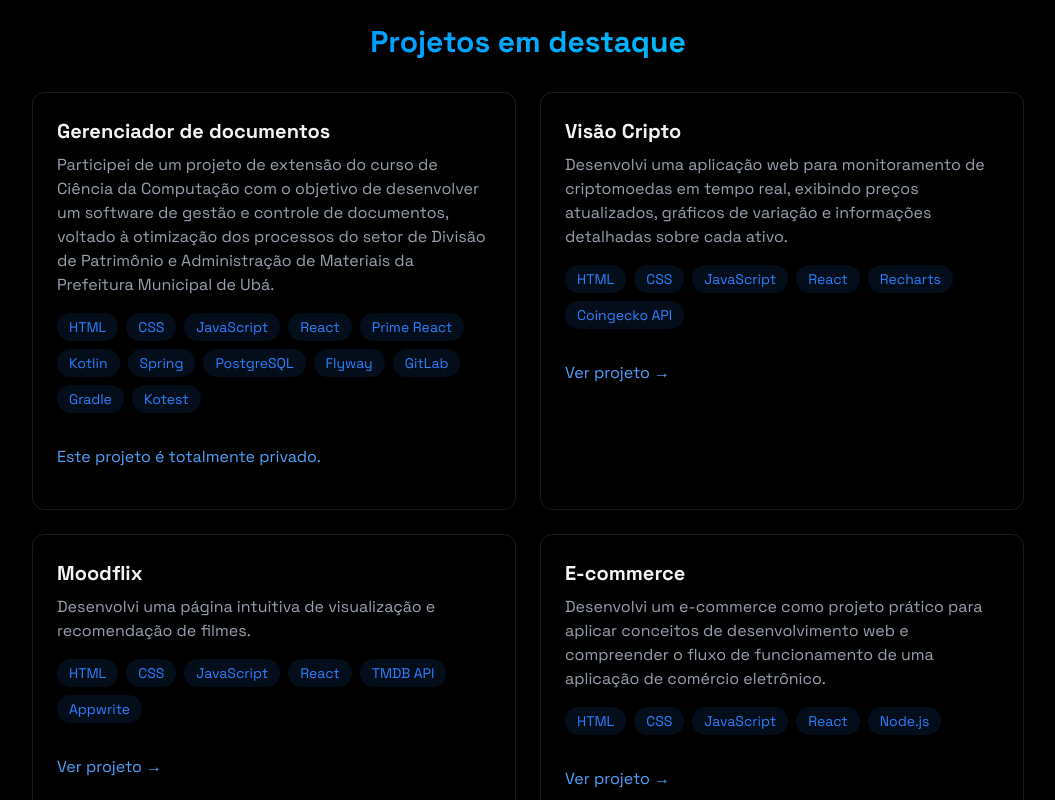
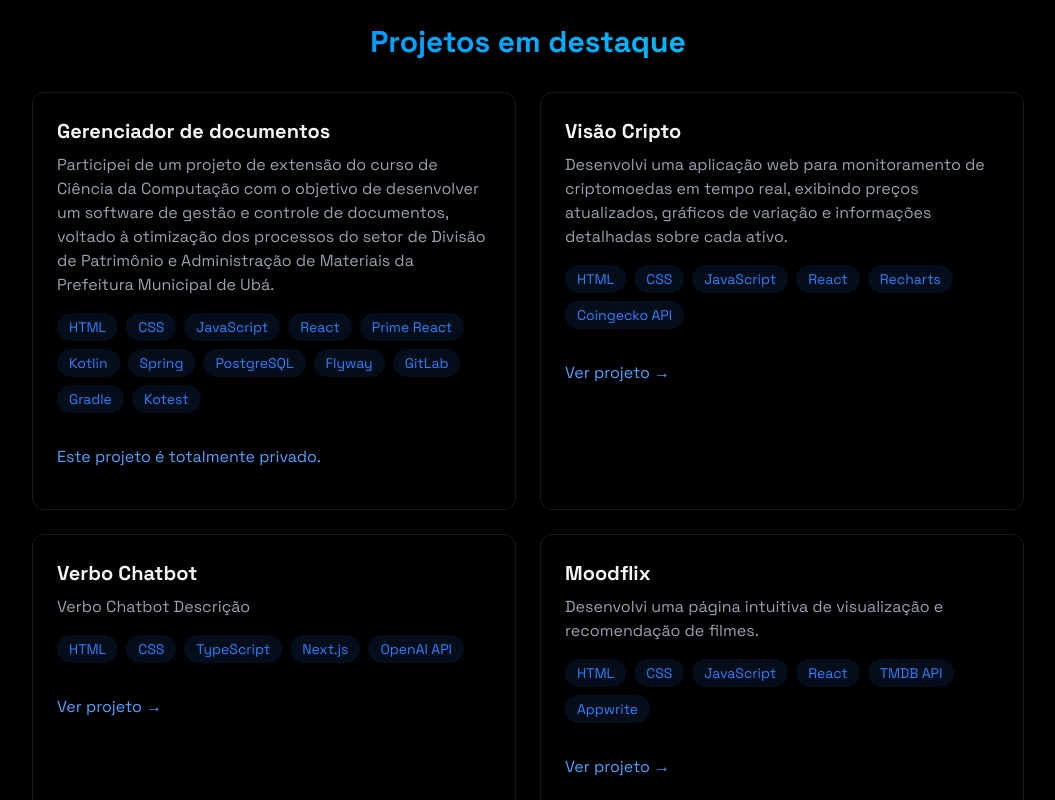
Before and after one commit to lucasrodriguescunha/beautiful-portfolio, a React (Vite) app: page /pt in a window 1280 px wide. Shown: the part 2000-2800 px from the top of the page, without its empty margins (112-1167 px from the left). Built offline with nearby package versions, Linux system fonts and the light colour scheme.

Commit message:
feat: update language toggle functionality and improve project descriptions

```diff
--- a/src/components/MobileMenu.jsx
+++ b/src/components/MobileMenu.jsx
@@ -1,98 +1,70 @@
 import { useNavigate, useParams } from 'react-router-dom';
 import { useTranslation } from 'react-i18next';
+import { useToast } from './Toast/useToast';
 
 export const MobileMenu = ({ menuOpen, setMenuOpen }) => {
   const { i18n, t } = useTranslation();
   const navigate = useNavigate();
   const { lang } = useParams();
+  const { showToast } = useToast();
 
   const handleChangeLanguage = (e) => {
     e.preventDefault();
+
     const newLang = lang === 'en' ? 'pt' : 'en';
 
     i18n.changeLanguage(newLang);
     navigate(`/${newLang}`);
     setMenuOpen(false);
+
+    showToast(
+      newLang === 'pt'
+        ? 'Idioma alterado para Português 🇧🇷'
+        : 'Language changed to English 🇺🇸',
+      'success'
+    );
   };
 
   return (
     <div
       className={`fixed top-0 left-0 w-full bg-[rgba(10,10,10,0.8)] z-40 flex flex-col items-center justify-center
-                    transition-all duration-300 ease-in-out
-
-                    ${menuOpen
+        transition-all duration-300 ease-in-out
+        ${menuOpen
           ? 'h-screen opacity-100 pointer-events-auto'
           : 'h-0 opacity-0 pointer-events-none'
-        }
-                `}
+        }`}
     >
       <button
         onClick={() => setMenuOpen(false)}
-        className='absolute top-6 right-6 text-white text-3xl focus:outline-none cursor-pointer'
-        aria-label='Close Menu'
+        className="absolute top-6 right-6 text-white text-3xl focus:outline-none cursor-pointer"
+        aria-label="Close Menu"
       >
         &times;
       </button>
 
-      <a
-        href='#home'
-        onClick={() => setMenuOpen(false)}
-        className={`text-2xl font-semibold text-white my-4 transform transition-transform duration-300
-                    ${menuOpen
-            ? 'opacity-100 translate-y-0'
-            : 'opacity-0 translate-y-5'}
-                    `}
-      >
+      <a href="#home" onClick={() => setMenuOpen(false)} className="text-2xl font-semibold text-white my-4">
         {t('home')}
       </a>
 
-      <a
-        href='#about'
-        onClick={() => setMenuOpen(false)}
-        className={`text-2xl font-semibold text-white my-4 transform transition-transform duration-300
-                    ${menuOpen
-            ? 'opacity-100 translate-y-0'
-            : 'opacity-0 translate-y-5'}
-                    `}
-      >
+      <a href="#about" onClick={() => setMenuOpen(false)} className="text-2xl font-semibold text-white my-4">
         {t('about')}
       </a>
 
-      <a
-        href='#projects'
-        onClick={() => setMenuOpen(false)}
-        className={`text-2xl font-semibold text-white my-4 transform transition-transform duration-300
-                    ${menuOpen
-            ? 'opacity-100 translate-y-0'
-            : 'opacity-0 translate-y-5'}
-                    `}
-      >
+      <a href="#projects" onClick={() => setMenuOpen(false)} className="text-2xl font-semibold text-white my-4">
         {t('projects')}
       </a>
 
-      <a
-        href='#contact'
-        onClick={() => setMenuOpen(false)}
-        className={`text-2xl font-semibold text-white my-4 transform transition-transform duration-300
-                    ${menuOpen
-            ? 'opacity-100 translate-y-0'
-            : 'opacity-0 translate-y-5'}
-                    `}
-      >
+      <a href="#contact" onClick={() => setMenuOpen(false)} className="text-2xl font-semibold text-white my-4">
         {t('contact')}
       </a>
 
       <a
-        href='#change-language'
+        href="#change-language"
         onClick={handleChangeLanguage}
-        className={`text-2xl font-semibold text-white my-4 transform transition-transform duration-300
-                    ${menuOpen
-            ? 'opacity-100 translate-y-0'
-            : 'opacity-0 translate-y-5'}
-                    `}
+        className="text-2xl font-semibold text-white my-4 cursor-pointer"
       >
         {i18n.language === 'en' ? 'Change language' : 'Mudar idioma'}
       </a>
     </div>
   );
-}
+};
--- a/src/components/Navbar.jsx
+++ b/src/components/Navbar.jsx
@@ -1,16 +1,26 @@
 import { useEffect } from 'react';
 import { useTranslation } from 'react-i18next';
 import { useNavigate, useParams } from 'react-router-dom';
+import { useToast } from './Toast/useToast';
 
 export const Navbar = ({ menuOpen, setMenuOpen }) => {
   const { i18n, t } = useTranslation();
   const navigate = useNavigate();
   const { lang } = useParams();
+  const { showToast } = useToast();
 
   const toggleLanguage = () => {
     const newLang = lang === 'en' ? 'pt' : 'en';
+
     i18n.changeLanguage(newLang);
     navigate(`/${newLang}`);
+
+    showToast(
+      newLang === 'pt'
+        ? 'Idioma alterado para Português'
+        : 'Language changed to English',
+      'success'
+    );
   };
 
   useEffect(() => {
@@ -18,60 +28,38 @@ export const Navbar = ({ menuOpen, setMenuOpen }) => {
   }, [menuOpen]);
 
   return (
-    <nav
-      className='fixed top-0 w-full z-40 bg-[rgba(10, 10, 10, 0.8)] backdrop-blur-lg border-b border-white/10 shadow-lg'>
-      <div className='max-w-5xl mx-auto px-4'>
-        <div className='flex justify-center items-center h-16'>
+    <nav className="fixed top-0 w-full z-40 bg-[rgba(10,10,10,0.8)] backdrop-blur-lg border-b border-white/10 shadow-lg">
+      <div className="max-w-5xl mx-auto px-4">
+        <div className="flex justify-center items-center h-16">
           <div
-            className='w-2 h-5 relative cursor-pointer z-40 md:hidden'
-            onClick={() => setMenuOpen((prev) => !prev)}
+            className="w-2 h-5 relative cursor-pointer z-40 md:hidden"
+            onClick={() => setMenuOpen(prev => !prev)}
           >
             &#9776;
           </div>
 
-          <div className='hidden md:flex items-center space-x-8'>
-            <a
-              href='#home'
-              className='text-gray-300 hover:text-white transition-colors'
-            >
+          <div className="hidden md:flex items-center space-x-8">
+            <a href="#home" className="text-gray-300 hover:text-white transition-colors">
               {t('home')}
             </a>
 
-            <a
-              href='#about'
-              className='text-gray-300 hover:text-white transition-colors'
-            >
+            <a href="#about" className="text-gray-300 hover:text-white transition-colors">
               {t('about')}
             </a>
 
-            <a
-              href='#projects'
-              className='text-gray-300 hover:text-white transition-colors'
-            >
+            <a href="#projects" className="text-gray-300 hover:text-white transition-colors">
               {t('projects')}
             </a>
 
-            <a
-              href='#contact'
-              className='text-gray-300 hover:text-white transition-colors'
-            >
+            <a href="#contact" className="text-gray-300 hover:text-white transition-colors">
               {t('contact')}
             </a>
 
-            {/* Botão condicional de troca de idioma */}
             <button
               onClick={toggleLanguage}
-              className='text-gray-300 hover:text-white transition-colors cursor-pointer flex items-center gap-1'
+              className="text-gray-300 hover:text-white transition-colors cursor-pointer flex items-center gap-1"
             >
-              {i18n.language === 'en' ? (
-                <>
-                  PT
-                </>
-              ) : (
-                <>
-                  EN
-                </>
-              )}
+              {i18n.language === 'en' ? 'PT' : 'EN'}
             </button>
           </div>
         </div>
--- a/src/components/sections/Contact.jsx
+++ b/src/components/sections/Contact.jsx
@@ -18,7 +18,6 @@ export const Contact = () => {
   });
 
   const handleSubmit = (e) => {
-    console.log(import.meta.env.VITE_PUBLIC_KEY)
     e.preventDefault();
 
     emailjs
--- a/src/components/sections/Projects.jsx
+++ b/src/components/sections/Projects.jsx
@@ -99,6 +99,41 @@ export const Projects = () => {
             <div
               className='p-6 rounded-xl border border-white/10 hover:-translate-y-1 hover:border-blue-500/30 hover:shadow-[0_2px_8px_rgba(59, 130, 246, 0.1)] transition-all'>
               <h3 className='text-xl font-bold mb-2'>
+                {t('verbo_app_title')}
+              </h3>
+              <p className='text-gray-400 mb-4'>
+                {t('verbo_app_description')}
+              </p>
+              <div className='flex flex-wrap gap-2 mb-4'>
+                {
+                  [
+                    'HTML',
+                    'CSS',
+                    'TypeScript',
+                    'Next.js',
+                    'OpenAI API'
+                  ].map((tech, key) => (
+                    <span
+                      key={key}
+                      className='bg-blue-500/10 text-blue-500 py-1 px-3 rounded-full text-sm hover:bg-blue-500/20 hover:shadow-[0_2px_8px_rgba(59, 130, 246, 0.2)] transition'
+                    >
+                      {tech}
+                    </span>
+                  ))}
+              </div>
+              <div className='flex justify-between items-center'>
+                <a
+                  href='#'
+                  className='text-blue-400 hover:text-blue-300 transition-colors my-4'
+                >
+                  {t('view_project')} &#8594;
+                </a>
+              </div>
+            </div>
+
+            <div
+              className='p-6 rounded-xl border border-white/10 hover:-translate-y-1 hover:border-blue-500/30 hover:shadow-[0_2px_8px_rgba(59, 130, 246, 0.1)] transition-all'>
+              <h3 className='text-xl font-bold mb-2'>
                 {t('moodflix_title')}
               </h3>
               <p className='text-gray-400 mb-4'>
@@ -133,42 +168,6 @@ export const Projects = () => {
                 </a>
               </div>
             </div>
-
-            <div
-              className='p-6 rounded-xl border border-white/10 hover:-translate-y-1 hover:border-blue-500/30 hover:shadow-[0_2px_8px_rgba(59, 130, 246, 0.1)] transition-all'>
-              <h3 className='text-xl font-bold mb-2'>
-                {t('ecommerce_title')}
-              </h3>
-              <p className='text-gray-400 mb-4'>
-                {t('ecommerce_description')}
-              </p>
-              <div className='flex flex-wrap gap-2 mb-4'>
-                {
-                  [
-                    'HTML',
-                    'CSS',
-                    'JavaScript',
-                    'React',
-                    'Node.js'
-                  ].map((tech, key) => (
-                    <span
-                      key={key}
-                      className='bg-blue-500/10 text-blue-500 py-1 px-3 rounded-full text-sm hover:bg-blue-500/20 hover:shadow-[0_2px_8px_rgba(59, 130, 246, 0.2)] transition'
-                    >
-                      {tech}
-                    </span>
-                  ))}
-              </div>
-
-              <div className='flex justify-between items-center'>
-                <a
-                  href='#'
-                  className='text-blue-400 hover:text-blue-300 transition-colors my-4'
-                >
-                  {t('view_project')} &#8594;
-                </a>
-              </div>
-            </div>
           </div>
         </div>
       </RevealOnScroll>
```
